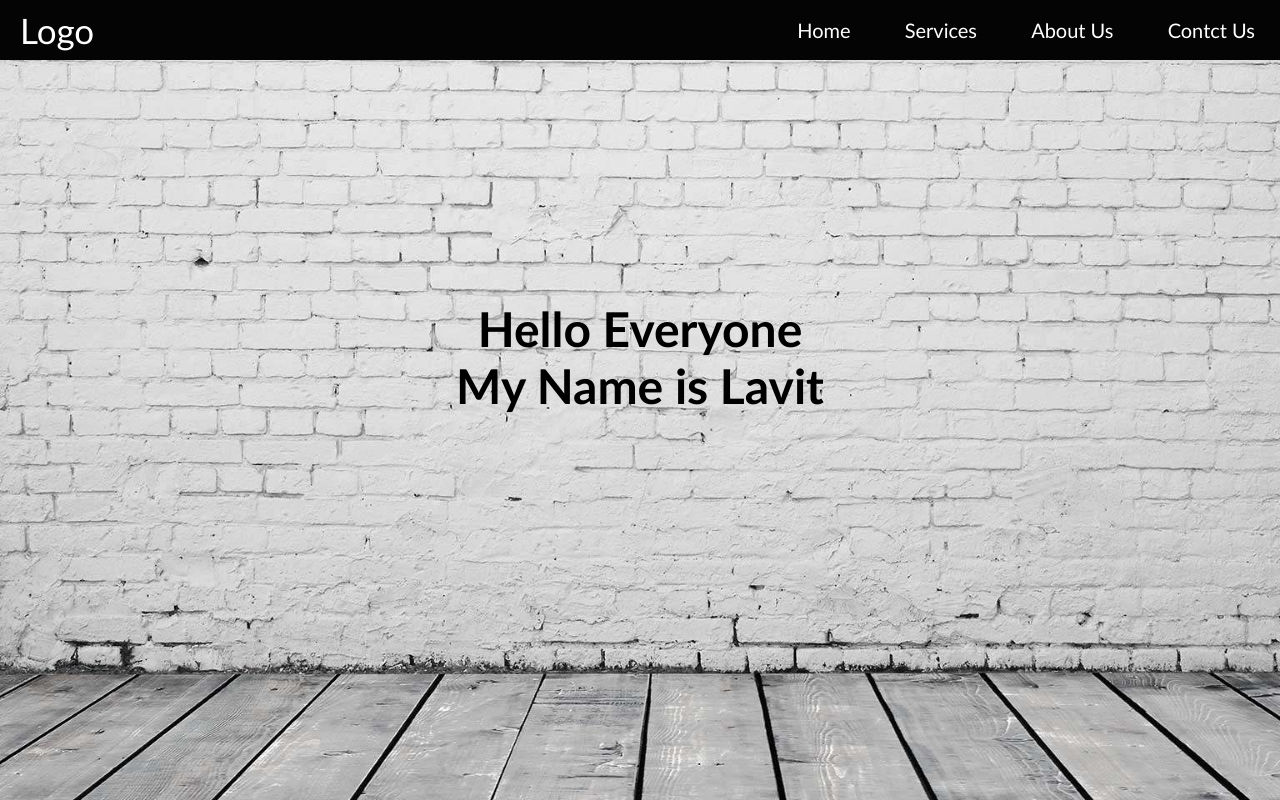
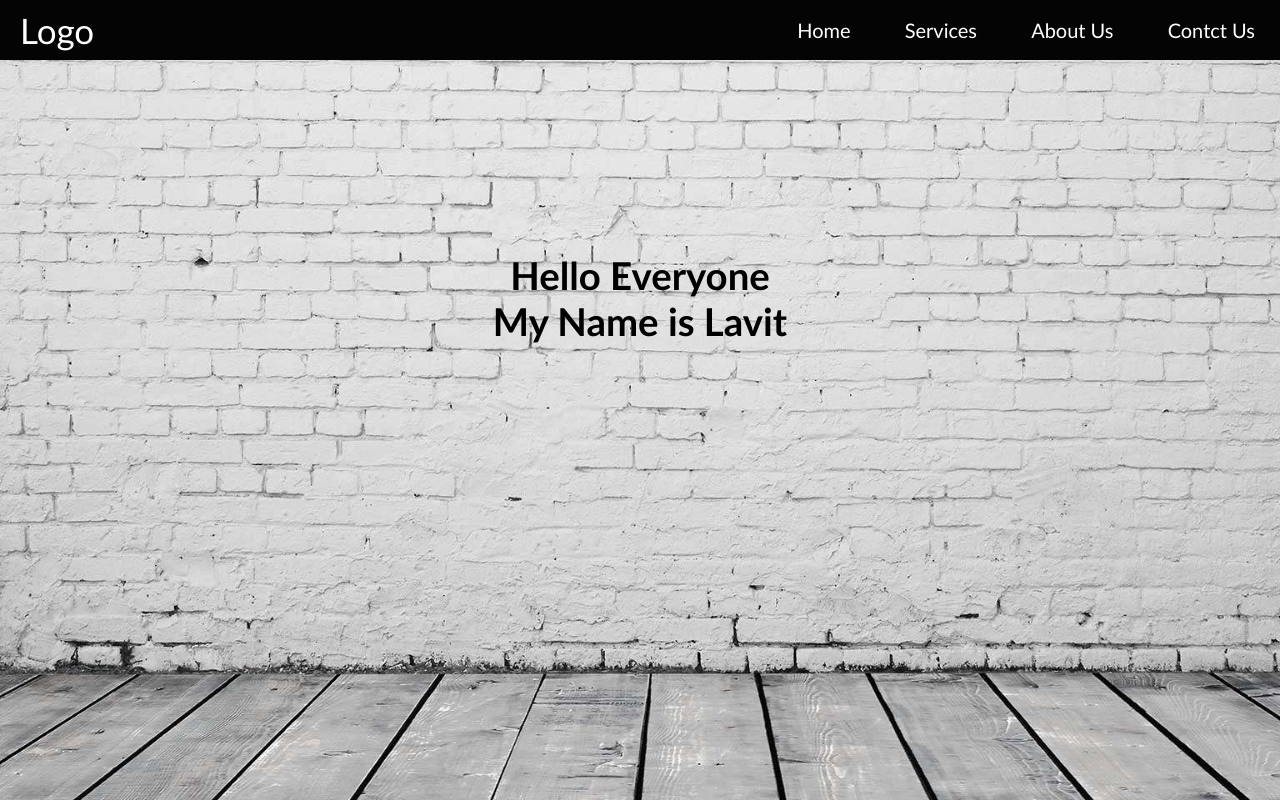
Before and after one commit to LavitSaini/PortfolioWebsite.github.io, a plain HTML site: page Responsive Navigation Bar/Navbar.html in a window 1280 px wide. Drawn offline with Linux system fonts and the light colour scheme.

Commit message:
Update Navbar.html
Signed-off-by: Lavit Saini <115241923+LavitSaini@users.noreply.github.com>

```diff
--- a/Responsive Navigation Bar/Navbar.html
+++ b/Responsive Navigation Bar/Navbar.html
@@ -102,7 +102,9 @@
         color: black;
         text-align: center;
         margin-top: 5em;
-        font-size: 3em;
+        font-size: 2.4em;
+        margin-left:13px;
+        margin-right:13px;
       }
 
       p {
```
